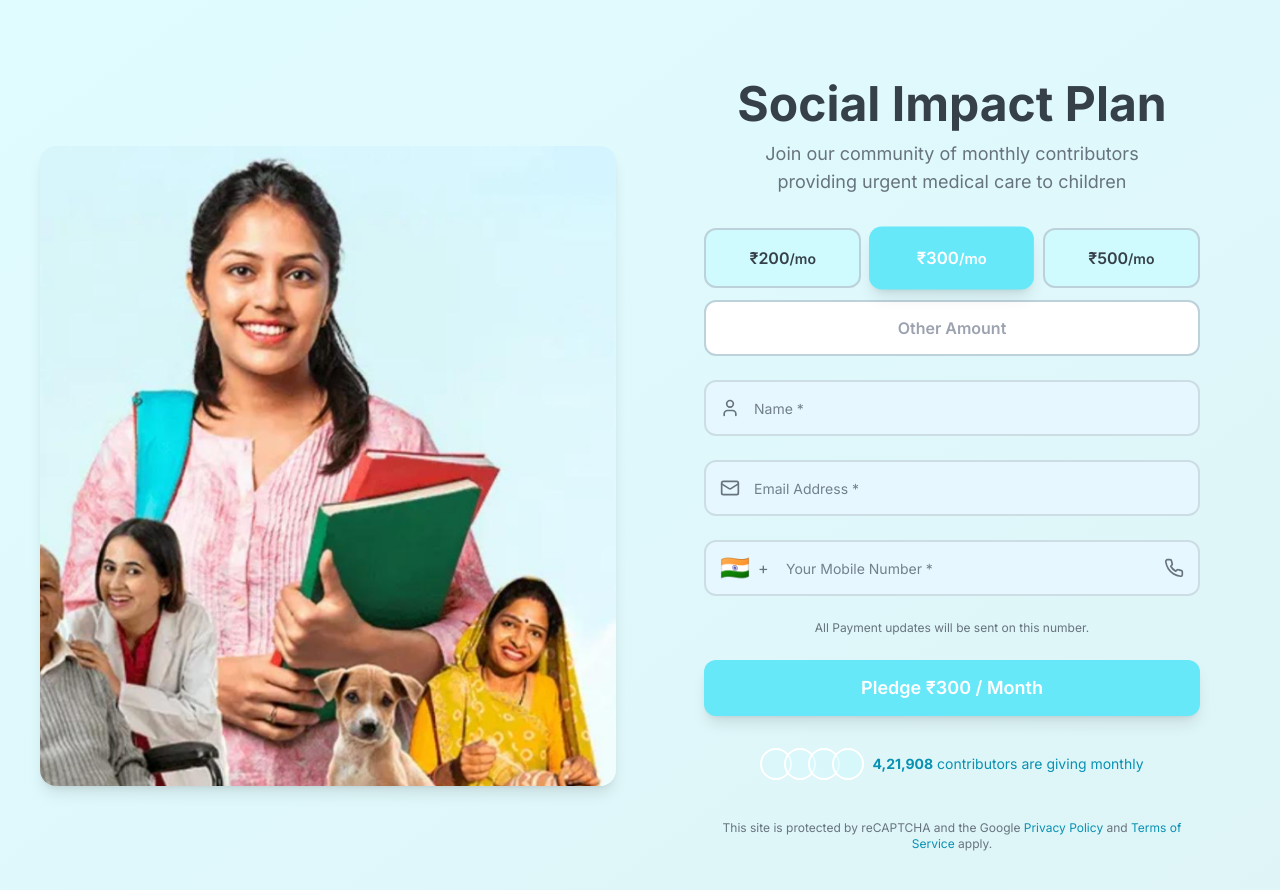
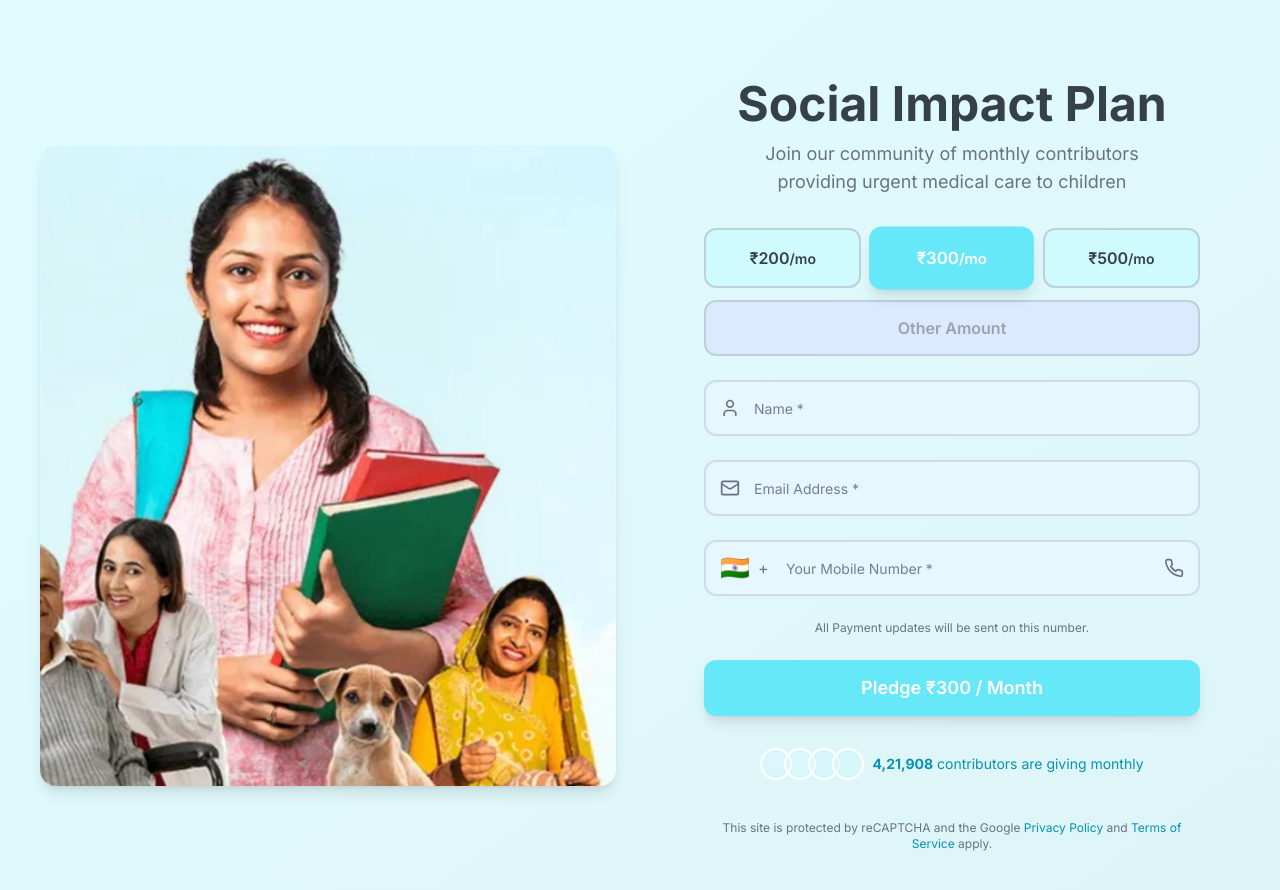
Before and after one commit to Bhavya1352/pixel-perfect-ui, a React (Vite) app: page / in a window 1280 px wide. Shown: the top 890 px of the page. Built offline with nearby package versions, Linux system fonts and the light colour scheme; the HTML template or start-up script is replaced by a standard one.

Commit message:
Add light blue background to Other Amount box

```diff
--- a/src/components/DonationForm.tsx
+++ b/src/components/DonationForm.tsx
@@ -111,7 +111,7 @@ const DonationForm = ({ onProceed }: DonationFormProps) => {
                   placeholder="Other Amount"
                   value={customAmount}
                   onChange={(e) => setCustomAmount(e.target.value)}
-                  className="h-14 w-full text-base text-center text-gray-600 font-semibold rounded-xl border-2 border-border focus:border-cyan-100 focus:outline-none px-4"
+                  className="h-14 w-full text-base text-center text-gray-600 font-semibold rounded-xl border-2 border-border focus:border-cyan-100 focus:outline-none px-4 bg-blue-100"
                 />
               </div>
 
```
